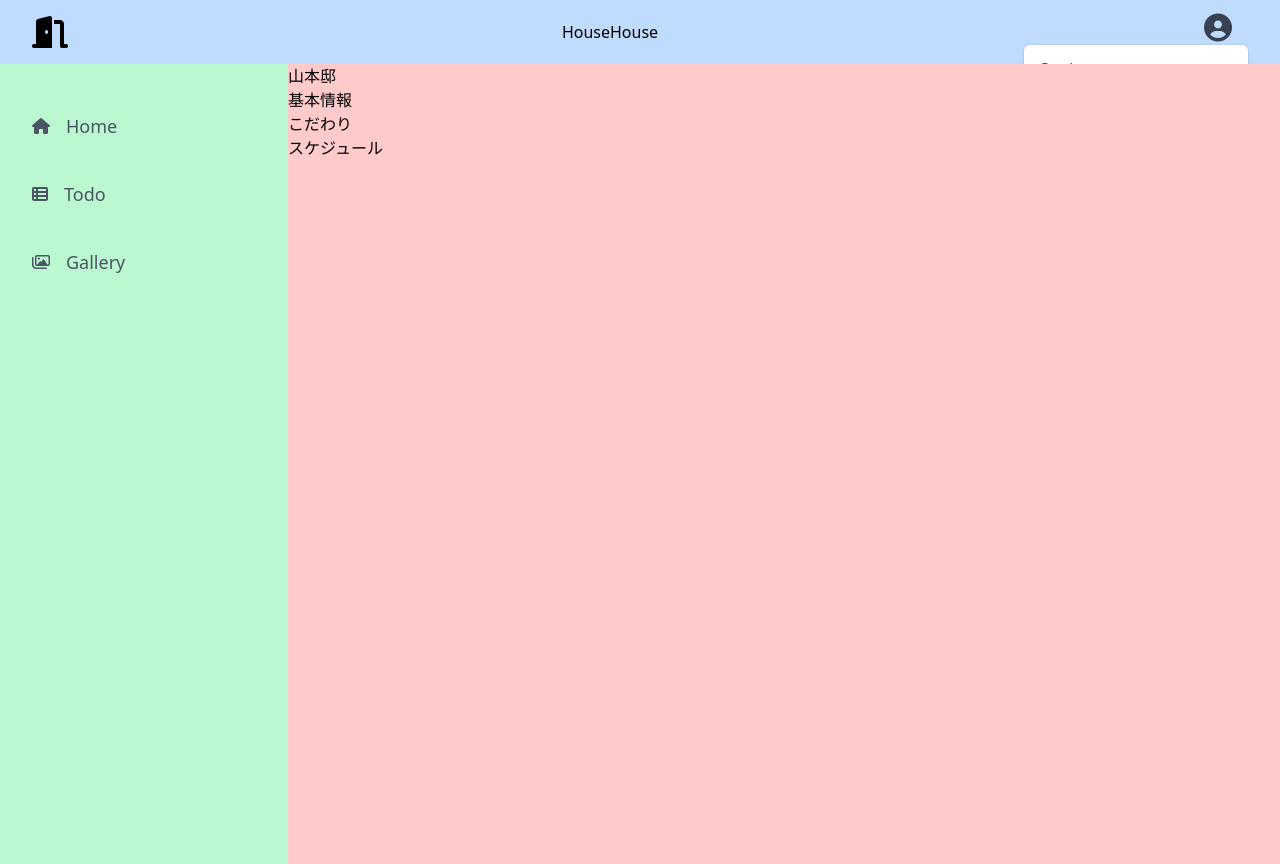
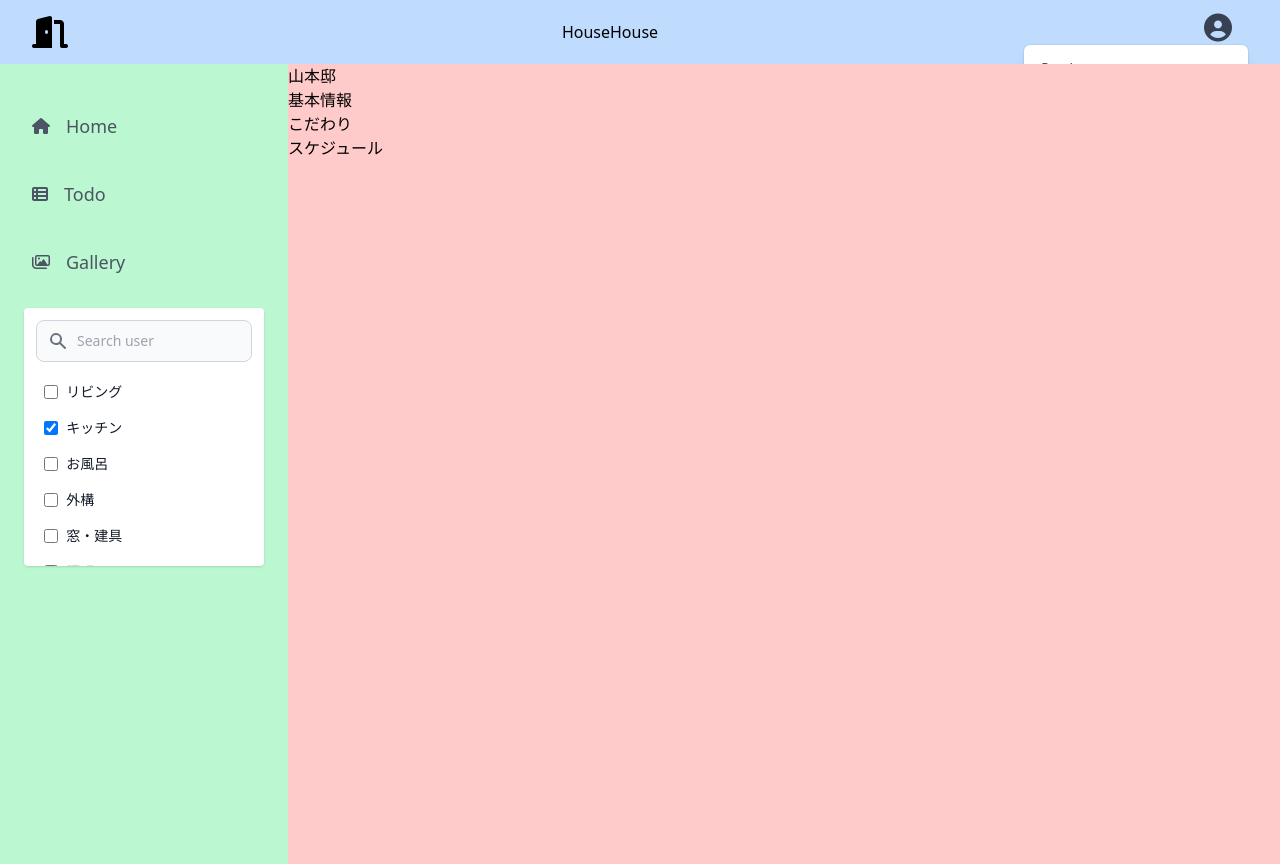
Before and after one commit to haruharu3220/10_PHP_HomeWork01, a PHP site: page /garally.php in a window 1280 px wide. Run offline with PHP 8.4, Linux system fonts and the light colour scheme; some libraries are stand-ins or nearby versions.

Commit message:
什器選択のチェックボックス追加

```diff
--- a/dist/output.css
+++ b/dist/output.css
@@ -525,6 +525,10 @@ video {
   border-width: 0;
 }
 
+.pointer-events-none {
+  pointer-events: none;
+}
+
 .absolute {
   position: absolute;
 }
@@ -533,8 +537,21 @@ video {
   position: relative;
 }
 
+.inset-y-0 {
+  top: 0px;
+  bottom: 0px;
+}
+
 .right-0 {
   right: 0px;
+}
+
+.left-0 {
+  left: 0px;
+}
+
+.z-10 {
+  z-index: 10;
 }
 
 .m-auto {
@@ -652,6 +673,18 @@ video {
   height: 50%;
 }
 
+.h-4 {
+  height: 1rem;
+}
+
+.h-5 {
+  height: 1.25rem;
+}
+
+.h-48 {
+  height: 12rem;
+}
+
 .w-72 {
   width: 18rem;
 }
@@ -670,6 +703,18 @@ video {
 
 .w-56 {
   width: 14rem;
+}
+
+.w-4 {
+  width: 1rem;
+}
+
+.w-60 {
+  width: 15rem;
+}
+
+.w-5 {
+  width: 1.25rem;
 }
 
 .max-w-7xl {
@@ -746,6 +791,10 @@ video {
   align-self: center;
 }
 
+.overflow-y-auto {
+  overflow-y: auto;
+}
+
 .rounded-lg {
   border-radius: 0.5rem;
 }
@@ -756,6 +805,10 @@ video {
 
 .rounded-md {
   border-radius: 0.375rem;
+}
+
+.rounded {
+  border-radius: 0.25rem;
 }
 
 .rounded-l-md {
@@ -829,12 +887,30 @@ video {
   background-color: rgb(22 163 74 / var(--tw-bg-opacity));
 }
 
+.bg-blue-700 {
+  --tw-bg-opacity: 1;
+  background-color: rgb(29 78 216 / var(--tw-bg-opacity));
+}
+
+.bg-gray-50 {
+  --tw-bg-opacity: 1;
+  background-color: rgb(249 250 251 / var(--tw-bg-opacity));
+}
+
 .p-2 {
   padding: 0.5rem;
 }
 
 .p-1 {
   padding: 0.25rem;
+}
+
+.p-3 {
+  padding: 0.75rem;
+}
+
+.p-2\.5 {
+  padding: 0.625rem;
 }
 
 .px-6 {
@@ -883,6 +959,14 @@ video {
 
 .pb-3 {
   padding-bottom: 0.75rem;
+}
+
+.pl-3 {
+  padding-left: 0.75rem;
+}
+
+.pl-10 {
+  padding-left: 2.5rem;
 }
 
 .text-left {
@@ -1002,6 +1086,26 @@ video {
   color: rgb(107 114 128 / var(--tw-text-opacity));
 }
 
+.text-gray-900 {
+  --tw-text-opacity: 1;
+  color: rgb(17 24 39 / var(--tw-text-opacity));
+}
+
+.text-blue-600 {
+  --tw-text-opacity: 1;
+  color: rgb(37 99 235 / var(--tw-text-opacity));
+}
+
+.text-red-600 {
+  --tw-text-opacity: 1;
+  color: rgb(220 38 38 / var(--tw-text-opacity));
+}
+
+.text-green-600 {
+  --tw-text-opacity: 1;
+  color: rgb(22 163 74 / var(--tw-text-opacity));
+}
+
 .placeholder-gray-400::-moz-placeholder {
   --tw-placeholder-opacity: 1;
   color: rgb(156 163 175 / var(--tw-placeholder-opacity));
--- a/src/garally.php
+++ b/src/garally.php
@@ -132,6 +132,64 @@
                     </span>
                 </a>
 
+<!-- Dropdown menu -->
+<div id="dropdownSearch" class="z-10  bg-white rounded shadow w-60 dark:bg-gray-700">
+    <div class="p-3">
+      <label for="input-group-search" class="sr-only">Search</label>
+      <div class="relative">
+        <div class="absolute inset-y-0 left-0 flex items-center pl-3 pointer-events-none">
+          <svg class="w-5 h-5 text-gray-500 dark:text-gray-400" aria-hidden="true" fill="currentColor" viewBox="0 0 20 20" xmlns="http://www.w3.org/2000/svg"><path fill-rule="evenodd" d="M8 4a4 4 0 100 8 4 4 0 000-8zM2 8a6 6 0 1110.89 3.476l4.817 4.817a1 1 0 01-1.414 1.414l-4.816-4.816A6 6 0 012 8z" clip-rule="evenodd"></path></svg>
+        </div>
+        <input type="text" id="input-group-search" class="bg-gray-50 border border-gray-300 text-gray-900 text-sm rounded-lg focus:ring-green-500 focus:border-blue-500 block w-full pl-10 p-2.5  dark:bg-gray-600 dark:border-gray-500 dark:placeholder-gray-400 dark:text-white dark:focus:ring-blue-500 dark:focus:border-blue-500" placeholder="Search user">
+      </div>
+    </div>
+    <ul class="h-48 px-3 pb-3 overflow-y-auto text-sm text-gray-700 dark:text-gray-200" aria-labelledby="dropdownSearchButton">
+      <li>
+        <div class="flex items-center p-2 rounded hover:bg-gray-100 dark:hover:bg-gray-600">
+          <input id="checkbox-item-11" type="checkbox" value="" class="w-4 h-4 text-green-600 bg-gray-100 border-gray-300 rounded focus:ring-green-500 dark:focus:ring-green-600 dark:ring-offset-gray-700 dark:focus:ring-offset-gray-700 focus:ring-2 dark:bg-gray-600 dark:border-gray-500">
+          <label for="checkbox-item-11" class="w-full ml-2 text-sm font-medium text-gray-900 rounded dark:text-gray-300">リビング</label>
+        </div>
+      </li>
+      <li>
+        <div class="flex items-center p-2 rounded hover:bg-gray-100 dark:hover:bg-gray-600">
+            <input checked id="checkbox-item-12" type="checkbox" value="" class="w-4 h-4 text-green-600 bg-gray-100 border-gray-300 rounded focus:ring-green-500 dark:focus:ring-green-600 dark:ring-offset-gray-700 dark:focus:ring-offset-gray-700 focus:ring-2 dark:bg-gray-600 dark:border-gray-500">
+            <label for="checkbox-item-12" class="w-full ml-2 text-sm font-medium text-gray-900 rounded dark:text-gray-300">キッチン</label>
+          </div>
+      </li>
+      <li>
+        <div class="flex items-center p-2 rounded hover:bg-gray-100 dark:hover:bg-gray-600">
+          <input id="checkbox-item-13" type="checkbox" value="" class="w-4 h-4 text-green-600 bg-gray-100 border-gray-300 rounded focus:ring-green-500 dark:focus:ring-green-600 dark:ring-offset-gray-700 dark:focus:ring-offset-gray-700 focus:ring-2 dark:bg-gray-600 dark:border-gray-500">
+          <label for="checkbox-item-13" class="w-full ml-2 text-sm font-medium text-gray-900 rounded dark:text-gray-300">お風呂</label>
+        </div>
+      </li>
+      <li>
+        <div class="flex items-center p-2 rounded hover:bg-gray-100 dark:hover:bg-gray-600">
+          <input id="checkbox-item-14" type="checkbox" value="" class="w-4 h-4 text-green-600 bg-gray-100 border-gray-300 rounded focus:ring-green-500 dark:focus:ring-green-600 dark:ring-offset-gray-700 dark:focus:ring-offset-gray-700 focus:ring-2 dark:bg-gray-600 dark:border-gray-500">
+          <label for="checkbox-item-14" class="w-full ml-2 text-sm font-medium text-gray-900 rounded dark:text-gray-300">外構</label>
+        </div>
+      </li>
+      <li>
+        <div class="flex items-center p-2 rounded hover:bg-gray-100 dark:hover:bg-gray-600">
+          <input id="checkbox-item-15" type="checkbox" value="" class="w-4 h-4 text-green-600 bg-gray-100 border-gray-300 rounded focus:ring-green-500 dark:focus:ring-green-600 dark:ring-offset-gray-700 dark:focus:ring-offset-gray-700 focus:ring-2 dark:bg-gray-600 dark:border-gray-500">
+          <label for="checkbox-item-15" class="w-full ml-2 text-sm font-medium text-gray-900 rounded dark:text-gray-300">窓・建具</label>
+        </div>
+      </li>
+      <li>
+        <div class="flex items-center p-2 rounded hover:bg-gray-100 dark:hover:bg-gray-600">
+          <input id="checkbox-item-16" type="checkbox" value="" class="w-4 h-4 text-green-600 bg-gray-100 border-gray-300 rounded focus:ring-green-500 dark:focus:ring-green-600 dark:ring-offset-gray-700 dark:focus:ring-offset-gray-700 focus:ring-2 dark:bg-gray-600 dark:border-gray-500">
+          <label for="checkbox-item-16" class="w-full ml-2 text-sm font-medium text-gray-900 rounded dark:text-gray-300">照明</label>
+        </div>
+      </li>
+            <li>
+        <div class="flex items-center p-2 rounded hover:bg-gray-100 dark:hover:bg-gray-600">
+          <input id="checkbox-item-17" type="checkbox" value="" class="w-4 h-4 text-green-600 bg-gray-100 border-gray-300 rounded focus:ring-green-500 dark:focus:ring-green-600 dark:ring-offset-gray-700 dark:focus:ring-offset-gray-700 focus:ring-2 dark:bg-gray-600 dark:border-gray-500">
+          <label for="checkbox-item-17" class="w-full ml-2 text-sm font-medium text-gray-900 rounded dark:text-gray-300">トイレ</label>
+        </div>
+      </li>
+    </ul>
+
+</div>
+
 
             </nav>
         </div>
```
Also changed, not shown: other parts of dist/output.css (+122 -0 lines), readme.md, 1 other file.
